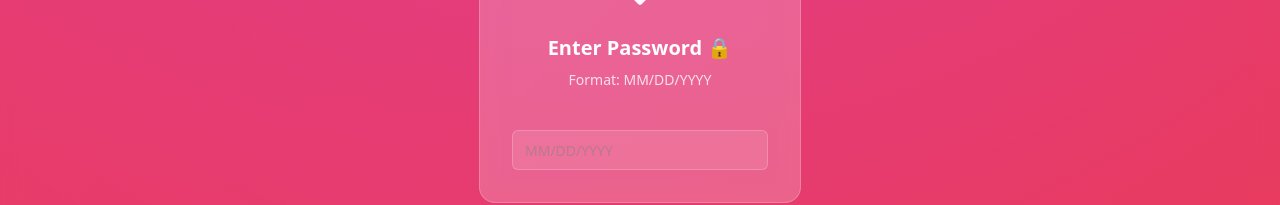
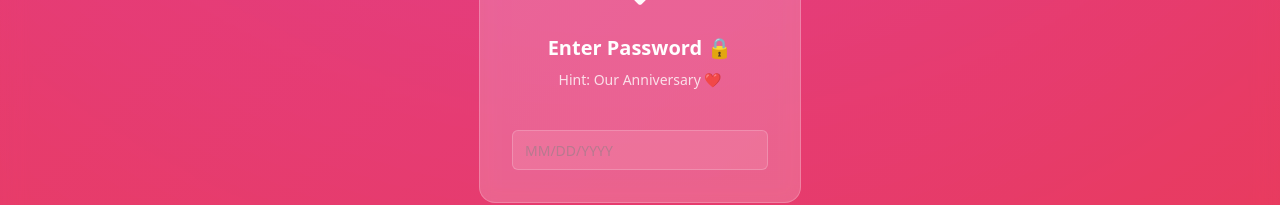
Before and after one commit to pyroxill/forcarlie, a React (Vite) app: page / in a window 1280 px wide. Shown: the part 342-547 px from the top of the page. Built offline with nearby package versions, Linux system fonts and the light colour scheme.

Commit message:
Update password hint and fade effect
Changed the password input hint to indicate that the password is the anniversary. Modified the login function to ensure it fades out after the correct password is entered, improving the user experience.
[skip gpt_engineer]

```diff
--- a/src/components/PasswordProtection.tsx
+++ b/src/components/PasswordProtection.tsx
@@ -40,14 +40,14 @@ const PasswordProtection = ({ onUnlock }: { onUnlock: () => void }) => {
           </div>
         </div>
       )}
-      <div className={`password-container transition-opacity duration-500 ${isUnlocking ? "opacity-0 pointer-events-none" : "opacity-100"}`}>
+      <div className={`password-container transition-all duration-500 ${isUnlocking ? "opacity-0 pointer-events-none scale-95" : "opacity-100 scale-100"}`}>
         <div className="flex flex-col items-center gap-6">
           <div className="relative">
             <Heart className="w-16 h-16 text-white animate-pulse" />
           </div>
           <div className="text-white text-center mb-4">
             <h2 className="text-xl font-semibold mb-2">Enter Password 🔒</h2>
-            <p className="text-sm opacity-80">Format: MM/DD/YYYY</p>
+            <p className="text-sm opacity-80">Hint: Our Anniversary ❤️</p>
           </div>
           <form onSubmit={handleSubmit} className="w-64">
             <Input
```
